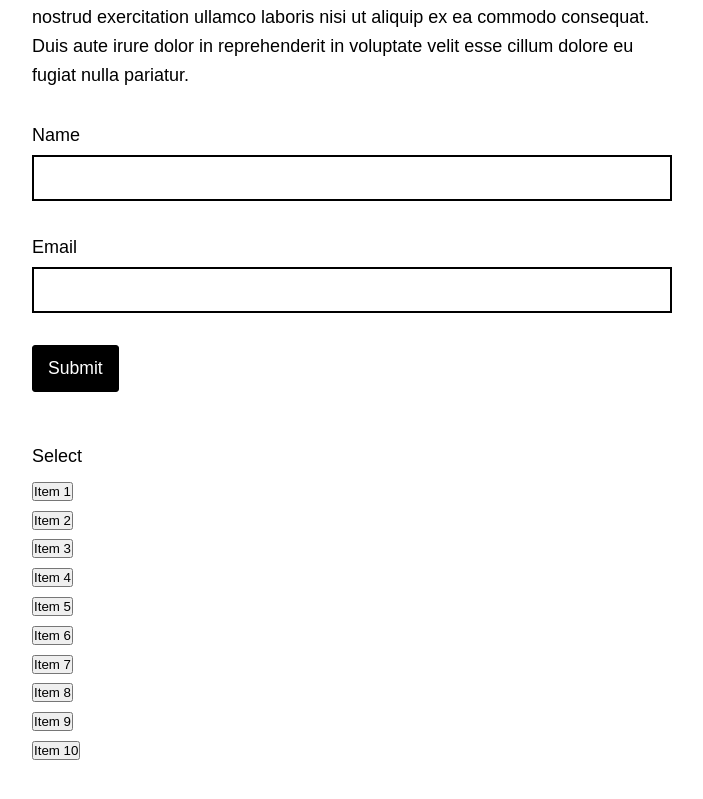
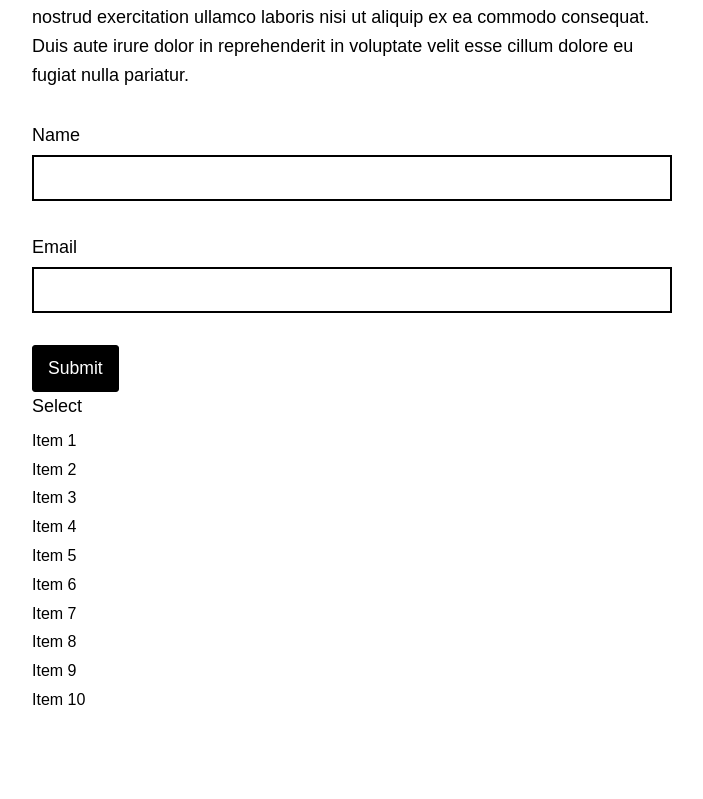
Before and after one commit to dkempton12/components-library, a React (Create React App) app: page / in a window 1280 px wide. Shown: the part 417-1216 px from the top of the page, without its empty margins (288-991 px from the left). After the commit the page ends 1191 px from the top, so only its background shows below. Built offline with nearby package versions, Linux system fonts and the light colour scheme.

Commit message:
more Dropdown work

```diff
--- a/src/components/UI/Dropdown/Dropdown.js
+++ b/src/components/UI/Dropdown/Dropdown.js
@@ -1,11 +1,11 @@
 import React from "react";
 import DropdownList from "./DropdownList/DropdownList";
 
-import classes from "./Dropdown.module.scss";
+import styles from "./Dropdown.module.scss";
 
 function Dropdown({ data, label }) {
   return (
-    <div className={classes.Dropdown}>
+    <div className={styles.Dropdown}>
       <label>{label}</label>
       <DropdownList data={data} />
     </div>
--- a/src/components/UI/Dropdown/Dropdown.module.scss
+++ b/src/components/UI/Dropdown/Dropdown.module.scss
@@ -1,3 +1,3 @@
-.Dropdown {
+.dropdown {
   margin: 50px 0;
 }
--- a/src/components/UI/Dropdown/DropdownItem/DropdownItem.js
+++ b/src/components/UI/Dropdown/DropdownItem/DropdownItem.js
@@ -1,8 +1,10 @@
 import React from "react";
+
+import styles from "./DropdownItem.module.scss";
 
 function DropdownItem({ name, value }) {
   return (
-    <div>
+    <div className={styles.dropdownitem}>
       <button>{name}</button>
     </div>
   );
--- /dev/null
+++ b/src/components/UI/Dropdown/DropdownItem/DropdownItem.module.scss
@@ -0,0 +1,6 @@
+.dropdownitem button {
+  border: none;
+  background: #fff;
+  font-size: 1rem;
+  cursor: pointer;
+}
```
